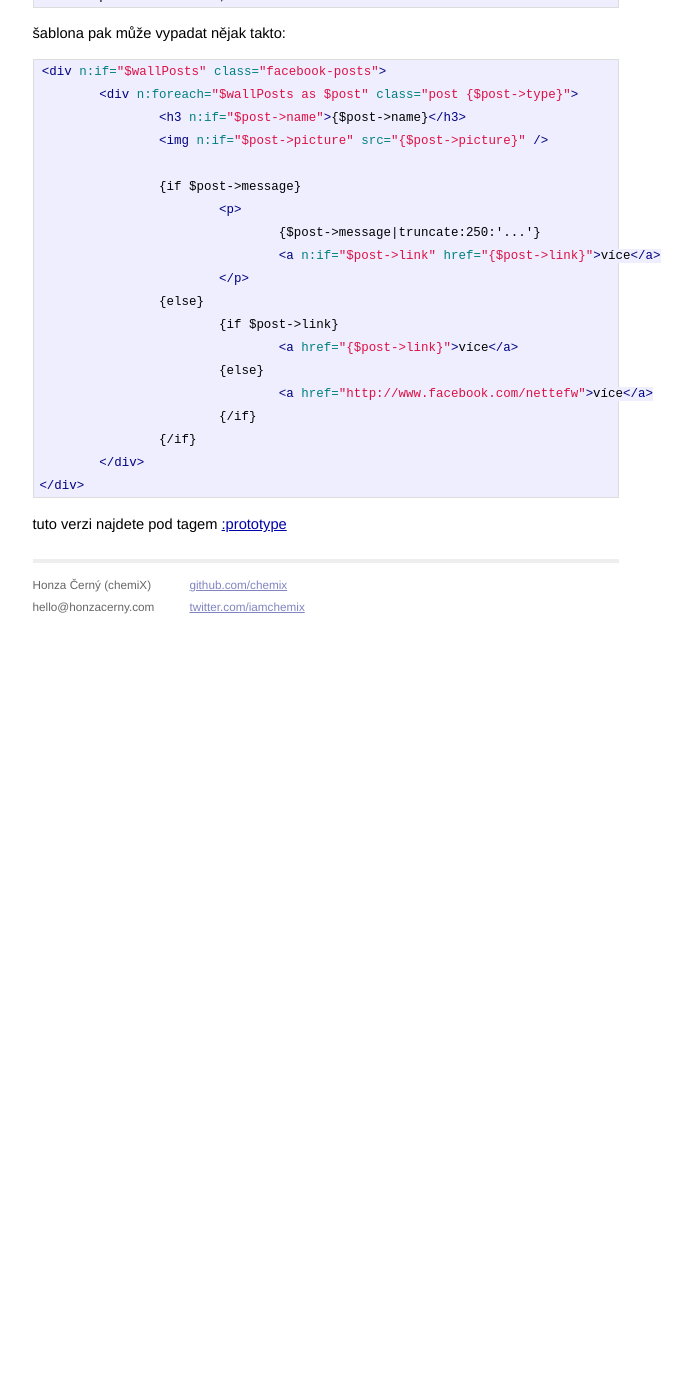
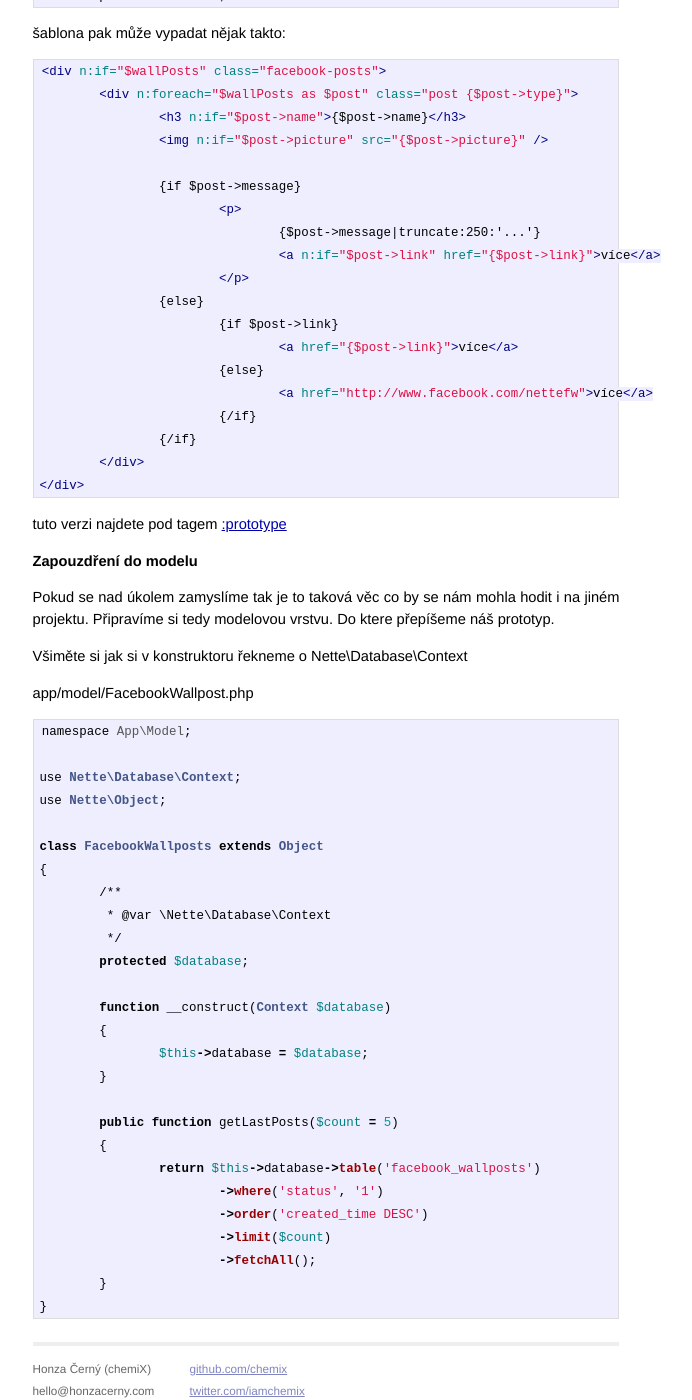
Before and after one commit to chemix/chemix.github.com, a Jekyll site: the page built from _posts/2014-06-13-nette-facebook-reader.md, in a window 1280 px wide and 1400 px high, scrolled down 9107 px. Shown: the whole window, without its empty margins (314-1006 px from the left). Built offline with Jekyll 4.4.1, drawn with Linux system fonts in a browser that asks for light colours; Markdown is read by kramdown in place of the engine named in the settings; before the commit the page ends 9737 px from its top, so only the background shows below that.

Commit message:
Updated 2014-06-13-nette-facebook-reader.md

````diff
--- a/_posts/2014-06-13-nette-facebook-reader.md
+++ b/_posts/2014-06-13-nette-facebook-reader.md
@@ -434,3 +434,41 @@ a nesmíme zapomenout na přidání public property $database;
 {% endhighlight %}
 
 tuto verzi najdete pod tagem [:prototype](https://github.com/chemix/Nette-Facebook-Reader/tree/prototype)
+
+Zapouzdření do modelu
+======================
+
+Pokud se nad úkolem zamyslíme tak je to taková věc co by se nám mohla hodit i na jiném projektu. Připravíme si tedy modelovou vrstvu. Do ktere přepíšeme náš prototyp.
+
+Všiměte si jak si v konstruktoru řekneme o Nette\Database\Context
+
+app/model/FacebookWallpost.php
+
+``` php
+namespace App\Model;
+
+use Nette\Database\Context;
+use Nette\Object;
+
+class FacebookWallposts extends Object
+{
+	/**
+	 * @var \Nette\Database\Context
+	 */
+	protected $database;
+
+	function __construct(Context $database)
+	{
+		$this->database = $database;
+	}
+
+	public function getLastPosts($count = 5)
+	{
+		return $this->database->table('facebook_wallposts')
+			->where('status', '1')
+			->order('created_time DESC')
+			->limit($count)
+			->fetchAll();
+	}
+}
+```
````
